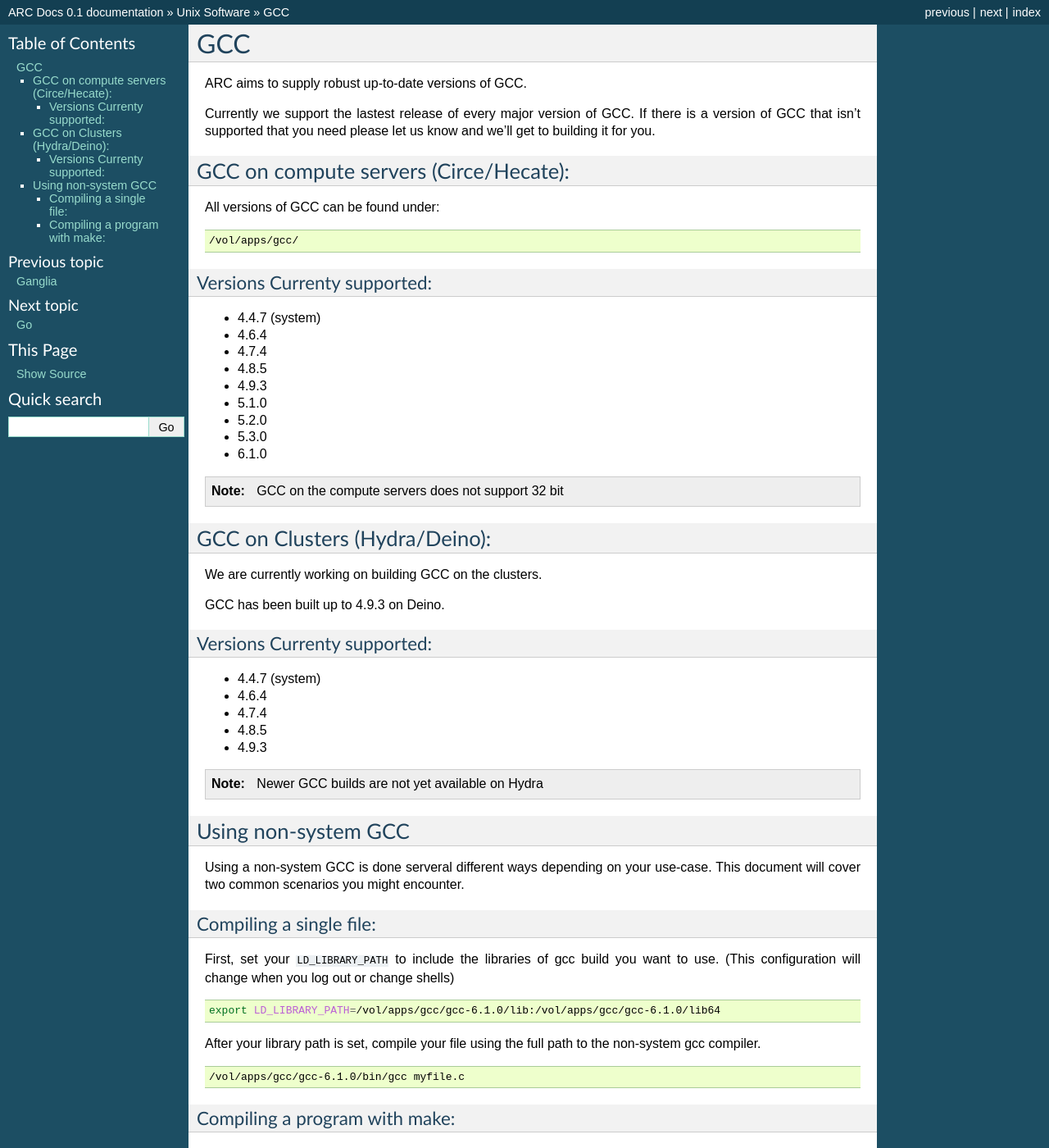
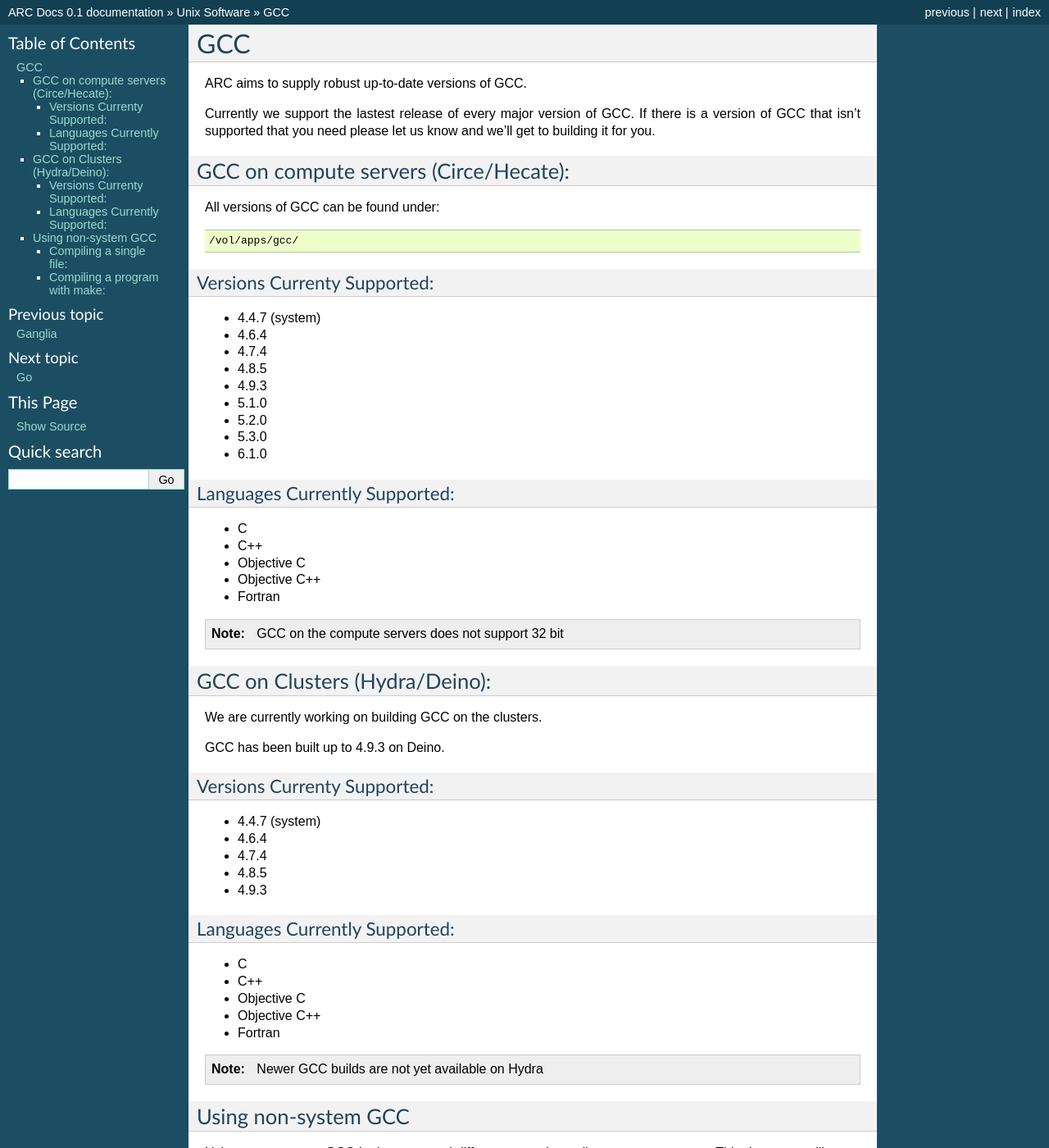
Before and after one commit to PSU-Research-Computing/psurc-docs, a Sphinx documentation site: the page built from source/unix_software/gcc.rst, in a window 1280 px wide and 1400 px high. Shown: the whole window at 82% size. Built offline with Sphinx 7.4.7, drawn with Linux system fonts in a browser that asks for light colours.

Commit message:
Added list of supported langauges to gcc.rst

```diff
--- a/source/unix_software/gcc.rst
+++ b/source/unix_software/gcc.rst
@@ -19,7 +19,7 @@
 
     /vol/apps/gcc/
 
-Versions Currenty supported:
+Versions Currenty Supported:
 ----------------------------
 
 * 4.4.7 (system)
@@ -32,6 +32,14 @@
 * 5.3.0
 * 6.1.0
 
+Languages Currently Supported:
+------------------------------
+* C
+* C++
+* Objective C
+* Objective C++
+* Fortran
+
 .. note:: GCC on the compute servers does not support 32 bit
 
 GCC on Clusters (Hydra/Deino):
@@ -41,7 +49,7 @@
 
 GCC has been built up to 4.9.3 on Deino.
 
-Versions Currenty supported:
+Versions Currenty Supported:
 ----------------------------
 
 * 4.4.7 (system)
@@ -49,6 +57,15 @@
 * 4.7.4
 * 4.8.5
 * 4.9.3
+
+Languages Currently Supported:
+------------------------------
+* C
+* C++
+* Objective C
+* Objective C++
+* Fortran
+
 
 .. note:: Newer GCC builds are not yet available on Hydra
 
```
